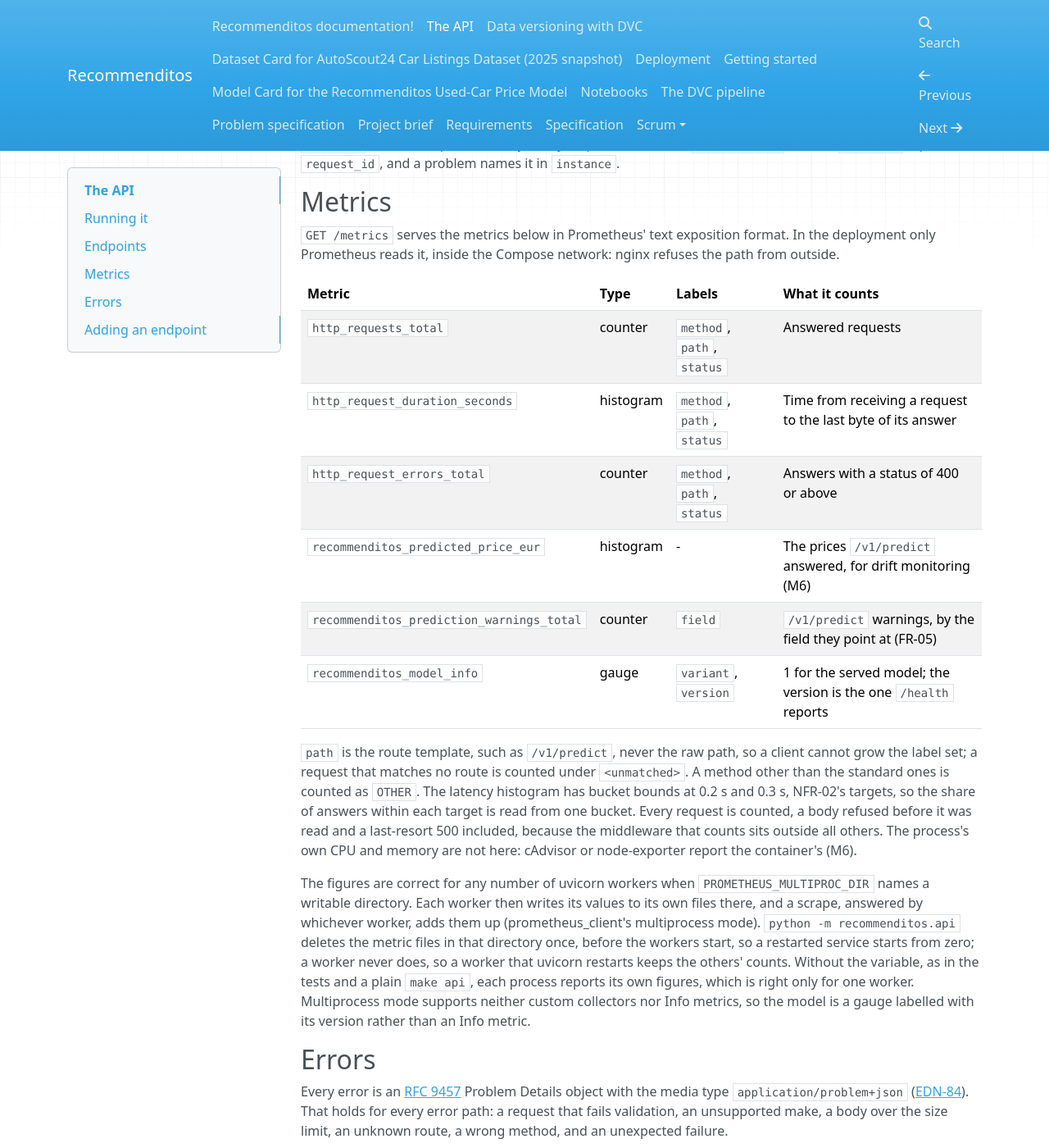
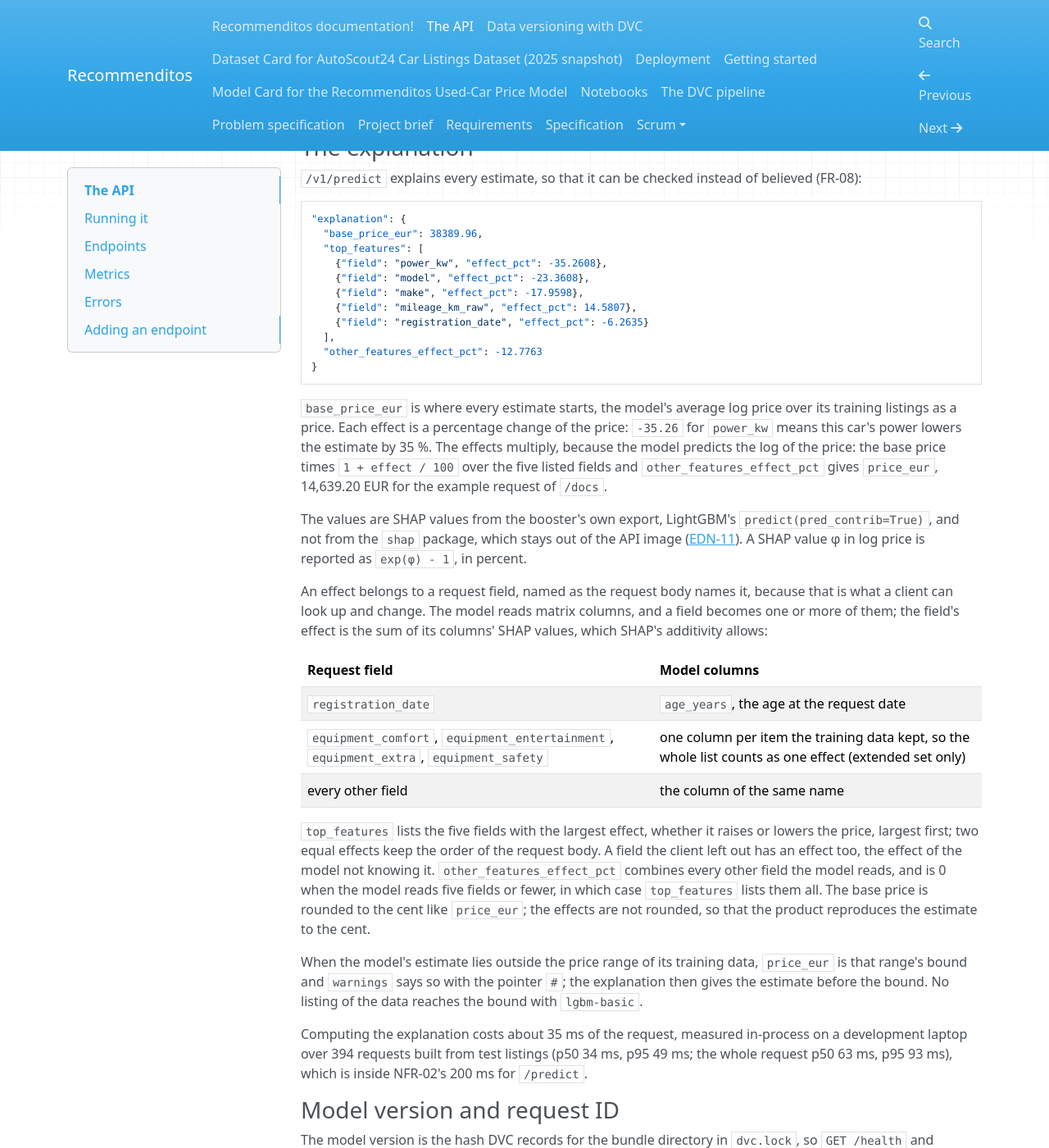
Before and after one commit to mlops-2627q1-mds-upc/MLOPS_Recommenditos, an MkDocs documentation site: the page built from docs/docs/api.md, in a window 1280 px wide and 1400 px high, scrolled down 1543 px. Shown: the whole window at 82% size. Built offline with MkDocs 1.6.1, drawn with Linux system fonts in a browser that asks for light colours; nearby versions of some CDN libraries; some of the changed text lies outside the part shown.

Commit message:
docs: document the valuation explanation and its field mapping

````diff
--- a/docs/docs/api.md
+++ b/docs/docs/api.md
@@ -16,7 +16,7 @@
 `make api` serves `models/lgbm-basic`.
 `RECOMMENDITOS_MODEL_DIR=models/lgbm-extended make api` serves another bundle, and `make api API_PORT=8080` another port.
 The bundle is loaded once, before the first request, and the API never calls MLflow ([EDN-08](https://github.com/mlops-2627q1-mds-upc/MLOPS_Recommenditos/blob/main/reports/edn.md), FR-12).
-A bundle the API cannot serve, for example one that consumes no column for a field FR-01 requires, stops the service at startup instead of failing on the first request.
+A bundle the API cannot serve stops the service at startup instead of failing on the first request: one that consumes no column for a field FR-01 requires, and one without a SHAP export to explain a valuation with (FR-08), which today means every bundle but a LightGBM one (`b0` and `b1` are refused).
 
 `make api` runs `python -m recommenditos.api`, which passes its options on to uvicorn: `python -m recommenditos.api --workers 2`, or `WEB_CONCURRENCY=2 make api`, starts two worker processes.
 With more than one worker, set `PROMETHEUS_MULTIPROC_DIR` too (see [Metrics](#metrics)); the image does.
@@ -40,7 +40,7 @@
 
 | Endpoint | Purpose | Requirements |
 |----------|---------|--------------|
-| `POST /v1/predict` | The point estimate of the asking price in EUR, the model that made it, a request ID and warnings | FR-01, FR-03 to FR-06 |
+| `POST /v1/predict` | The point estimate of the asking price in EUR, its explanation, the model that made it, a request ID and warnings | FR-01, FR-03 to FR-06, FR-08 |
 | `GET /health` | `ok` and the served model: its variant, version and training time | FR-11, FR-12 |
 | `GET /` | The service name, the served model and links to `/docs`, `/redoc` and `/openapi.json` | - |
 | `GET /metrics` | Request, latency, error and model metrics in Prometheus' text format | FR-11 |
@@ -54,6 +54,52 @@
 `/docs` lists them as enums, and a 422 for such a field lists them in `allowed`.
 `country_code` accepts the 8 countries of the data.
 A country or a `model` the training data does not hold, `ES` today, is answered and reported in `warnings` (FR-05).
+
+### The explanation
+
+`/v1/predict` explains every estimate, so that it can be checked instead of believed (FR-08):
+
+```json
+"explanation": {
+  "base_price_eur": 38389.96,
+  "top_features": [
+    {"field": "power_kw", "effect_pct": -35.2608},
+    {"field": "model", "effect_pct": -23.3608},
+    {"field": "make", "effect_pct": -17.9598},
+    {"field": "mileage_km_raw", "effect_pct": 14.5807},
+    {"field": "registration_date", "effect_pct": -6.2635}
+  ],
+  "other_features_effect_pct": -12.7763
+}
+```
+
+`base_price_eur` is where every estimate starts, the model's average log price over its training listings as a price.
+Each effect is a percentage change of the price: `-35.26` for `power_kw` means this car's power lowers the estimate by 35 %.
+The effects multiply, because the model predicts the log of the price: the base price times `1 + effect / 100` over the five listed fields and `other_features_effect_pct` gives `price_eur`, 14,639.20 EUR for the example request of `/docs`.
+
+The values are SHAP values from the booster's own export, LightGBM's `predict(pred_contrib=True)`, and not from the `shap` package, which stays out of the API image ([EDN-11](https://github.com/mlops-2627q1-mds-upc/MLOPS_Recommenditos/blob/main/reports/edn.md)).
+A SHAP value φ in log price is reported as `exp(φ) - 1`, in percent.
+
+An effect belongs to a request field, named as the request body names it, because that is what a client can look up and change.
+The model reads matrix columns, and a field becomes one or more of them; the field's effect is the sum of its columns' SHAP values, which SHAP's additivity allows:
+
+| Request field | Model columns |
+|---------------|---------------|
+| `registration_date` | `age_years`, the age at the request date |
+| `equipment_comfort`, `equipment_entertainment`, `equipment_extra`, `equipment_safety` | one column per item the training data kept, so the whole list counts as one effect (extended set only) |
+| every other field | the column of the same name |
+
+`top_features` lists the five fields with the largest effect, whether it raises or lowers the price, largest first; two equal effects keep the order of the request body.
+A field the client left out has an effect too, the effect of the model not knowing it.
+`other_features_effect_pct` combines every other field the model reads, and is 0 when the model reads five fields or fewer, in which case `top_features` lists them all.
+The base price is rounded to the cent like `price_eur`; the effects are not rounded, so that the product reproduces the estimate to the cent.
+
+When the model's estimate lies outside the price range of its training data, `price_eur` is that range's bound and `warnings` says so with the pointer `#`; the explanation then gives the estimate before the bound.
+No listing of the data reaches the bound with `lgbm-basic`.
+
+Computing the explanation costs about 35 ms of the request, measured in-process on a development laptop over 394 requests built from test listings (p50 34 ms, p95 49 ms; the whole request p50 63 ms, p95 93 ms), which is inside NFR-02's 200 ms for `/predict`.
+
+### Model version and request ID
 
 The model version is the hash DVC records for the bundle directory in `dvc.lock`, so `GET /health` and `dvc.lock` can be compared directly.
 Every response carries an `X-Request-ID` header; `/predict` repeats it as `request_id`, and a problem names it in `instance`.
````
Also changed, not shown: docs/docs/model-card.md (+2 -1 lines), docs/docs/project-brief.md (+3 -1 lines), docs/docs/specification.md (+1 -1 lines).
